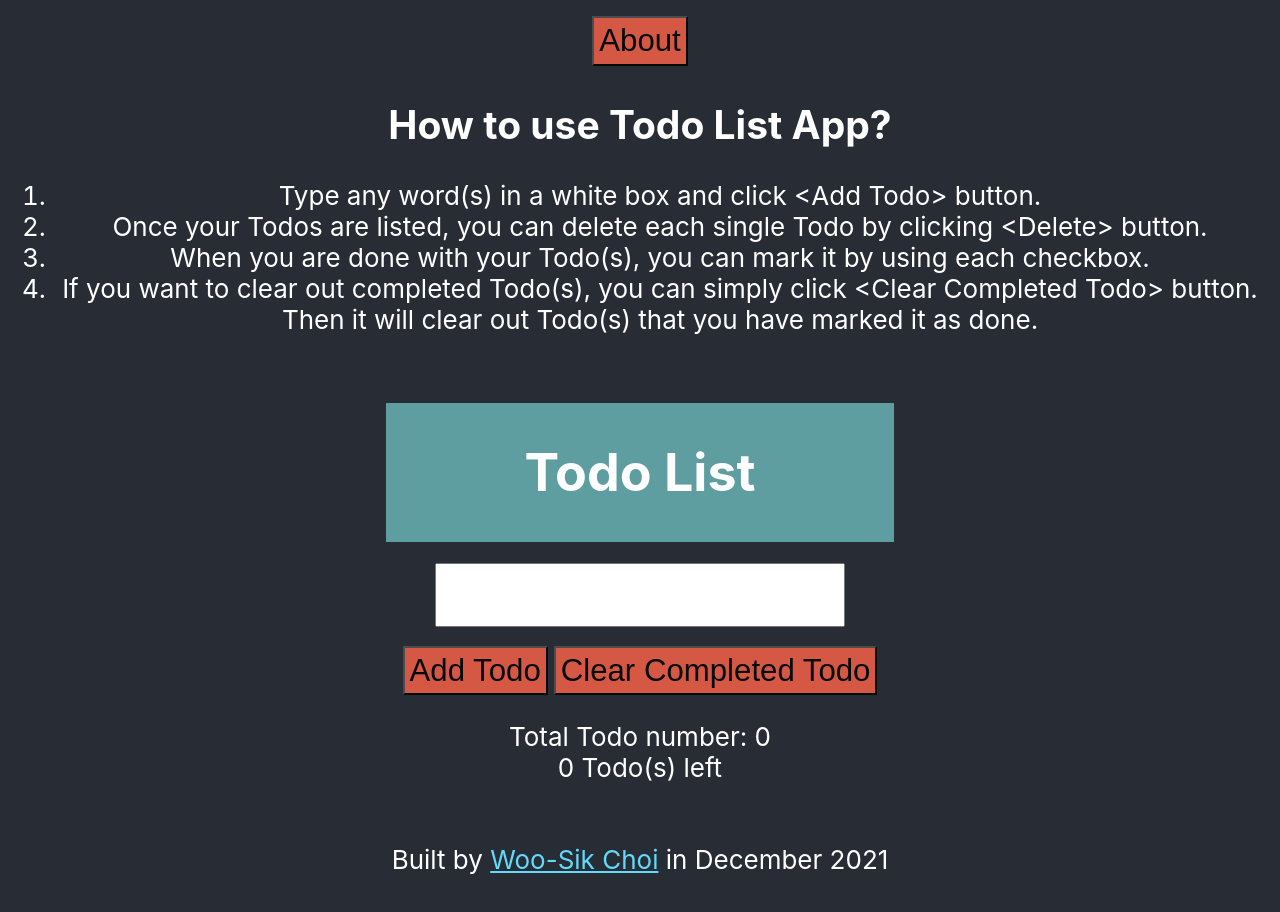
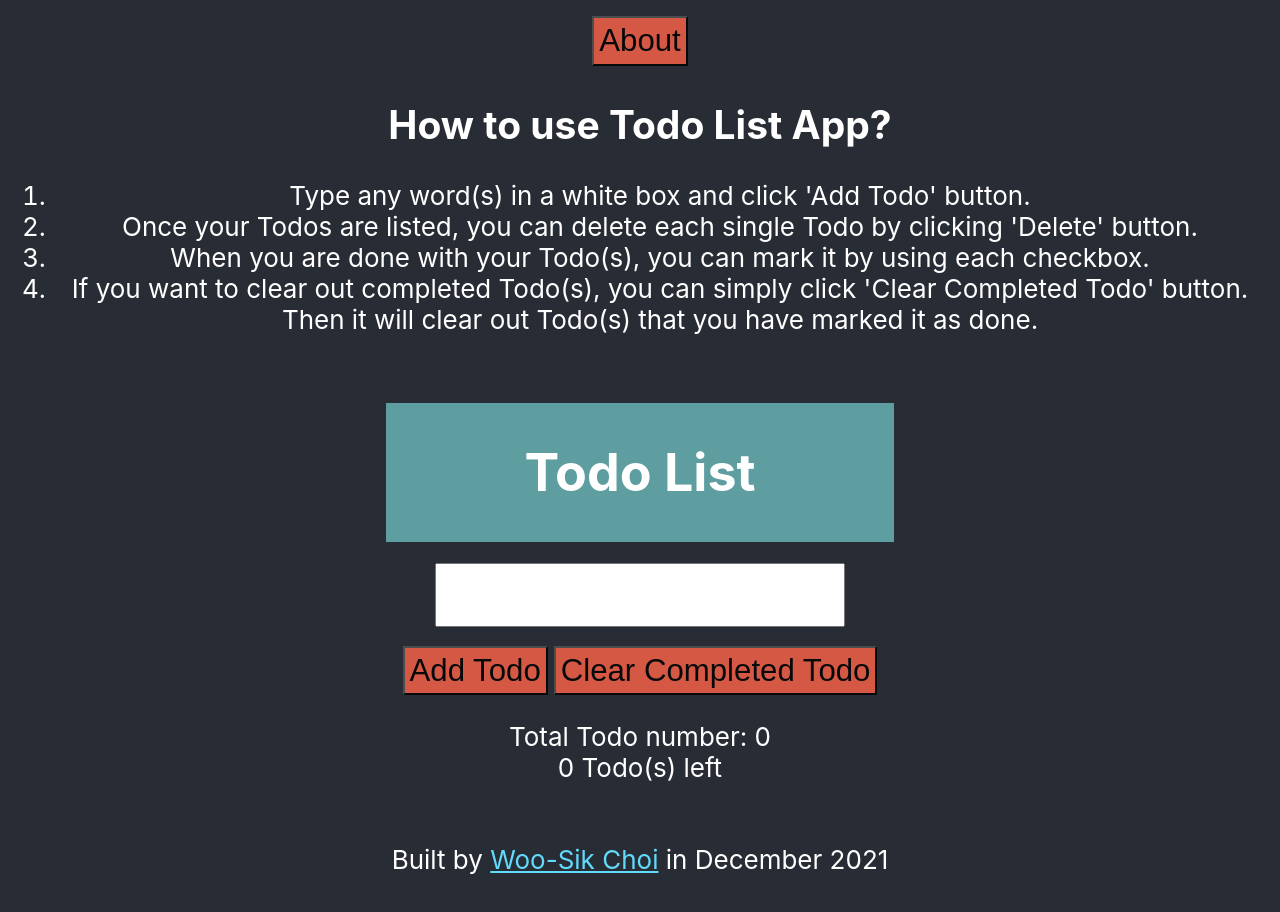
Before and after one commit to dvlprwchoi/tdl, a React (Create React App) app: page / in a window 1280 px wide. Both pictures are taken after a click on the button "About". Built offline with nearby package versions, Linux system fonts and the light colour scheme.

Commit message:
Remove special char

```diff
--- a/src/components/About/About.js
+++ b/src/components/About/About.js
@@ -17,13 +17,10 @@ function About() {
       <p id="aboutSection" className="about-closed">
         <h2>How to use Todo List App?</h2>
         <ol>
-          <li>
-            Type any word(s) in a white box and click
-            {' ' + '<Add Todo>'} button.
-          </li>
+          <li>Type any word(s) in a white box and click 'Add Todo' button.</li>
           <li>
             Once your Todos are listed, you can delete each single Todo by
-            clicking {' ' + '<Delete>'} button.
+            clicking 'Delete' button.
           </li>
           <li>
             When you are done with your Todo(s), you can mark it by using each
@@ -31,8 +28,8 @@ function About() {
           </li>
           <li>
             If you want to clear out completed Todo(s), you can simply click
-            {' ' + '<Clear Completed Todo>'} button. Then it will clear out
-            Todo(s) that you have marked it as done.
+            'Clear Completed Todo' button. Then it will clear out Todo(s) that
+            you have marked it as done.
           </li>
         </ol>
       </p>
```
